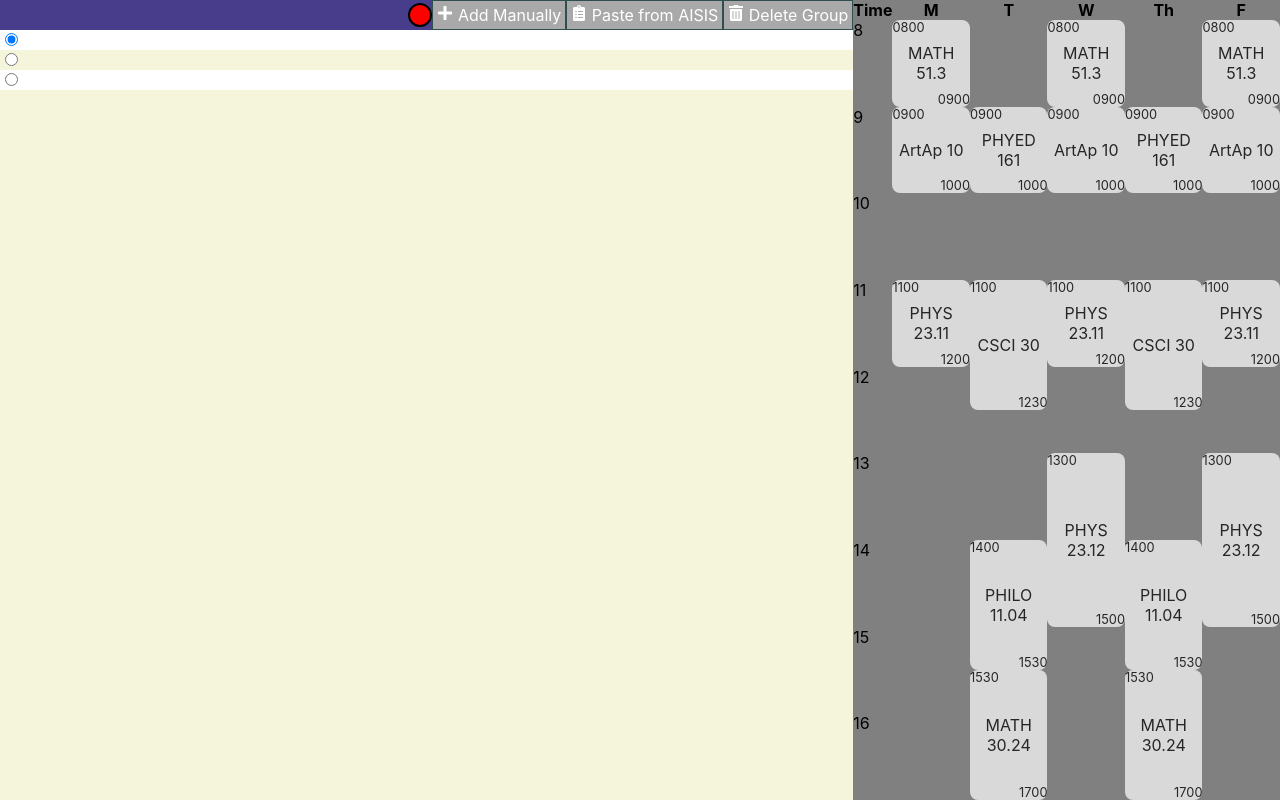
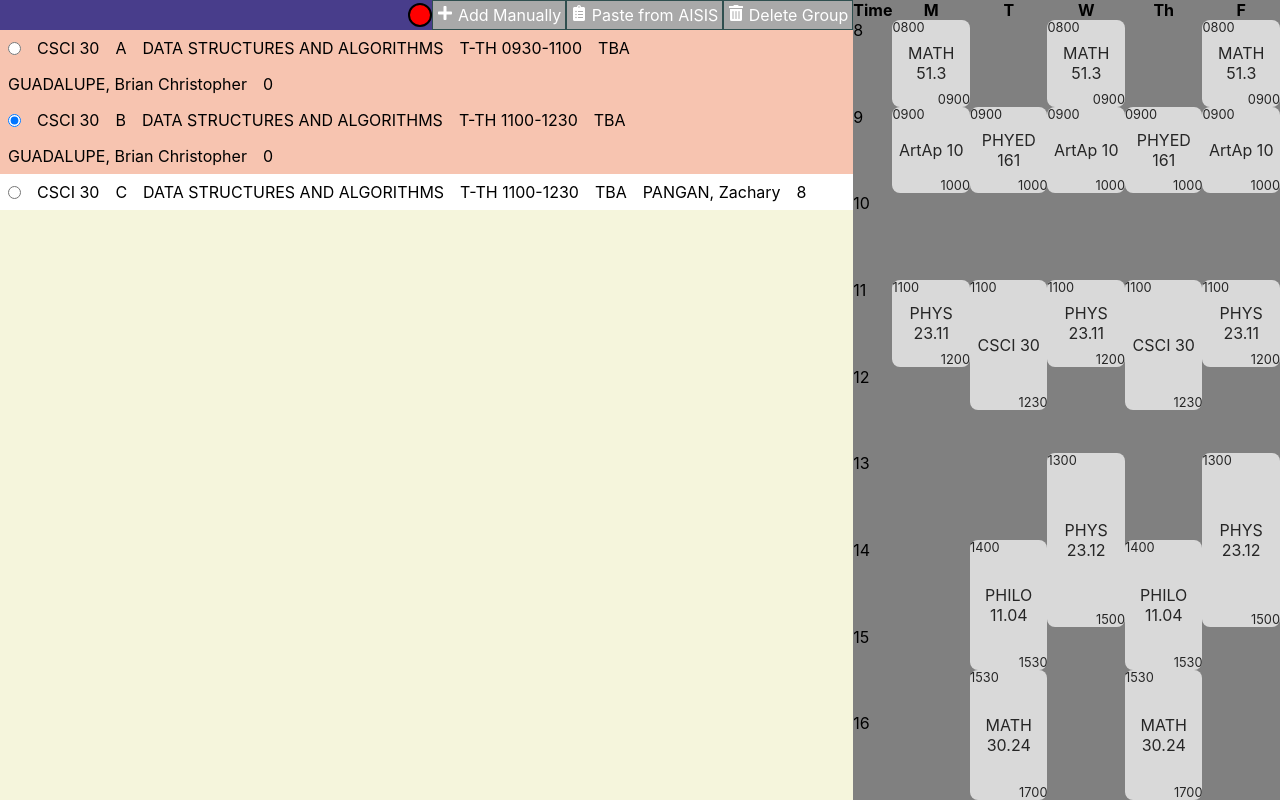
Before and after one commit to dnamme/enlistment-scheduler, a React (Create React App) app: page / in a window 1280 px wide. Built offline with nearby package versions, Linux system fonts and the light colour scheme.

Commit message:
add highlighting for rows

```diff
--- a/src/App.js
+++ b/src/App.js
@@ -11,11 +11,57 @@ function App() {
   const [data, setData] = useState([
     {
       color: 'red',
-      code: 'MATH 51.3',
+      code: 'CSCI 30',
       courses: [
-        {code: 'MATH 51.3', section: 'A', start: 8, end: 9, startTime: '0800', endTime: '0900', selected: true},
-        {code: 'MATH 51.3', section: 'B', start: 9, end: 10, startTime: '0900', endTime: '1000', selected: false},
-        {code: 'MATH 51.3', section: 'C', start: 10, end: 11, startTime: '1000', endTime: '1100', selected: false},
+        {
+          "code": "CSCI 30",
+          "section": "A",
+          "name": "DATA STRUCTURES AND ALGORITHMS",
+          "units": "3",
+          "time": "T-TH 0930-1100",
+          "room": "TBA",
+          "instructor": "GUADALUPE, Brian Christopher",
+          "max_slots": "35",
+          "lang": "ENG",
+          "level": "U",
+          "free_slots": "0",
+          "remarks": "ALL SLOTS FOR BS CS MAJORS. ALL SLOTS FOR BSMS CS MAJORS. ALL SLOTS FOR BS CS-DGDD MAJORS.",
+          "s": "N",
+          "p": "N",
+          selected: false
+        }, {
+          "code": "CSCI 30",
+          "section": "B",
+          "name": "DATA STRUCTURES AND ALGORITHMS",
+          "units": "3",
+          "time": "T-TH 1100-1230",
+          "room": "TBA",
+          "instructor": "GUADALUPE, Brian Christopher",
+          "max_slots": "35",
+          "lang": "ENG",
+          "level": "U",
+          "free_slots": "0",
+          "remarks": "ALL SLOTS FOR BS CS MAJORS. ALL SLOTS FOR BSMS CS MAJORS. ALL SLOTS FOR BS CS-DGDD MAJORS.",
+          "s": "N",
+          "p": "N",
+          selected: true
+        }, {
+          "code": "CSCI 30",
+          "section": "C",
+          "name": "DATA STRUCTURES AND ALGORITHMS",
+          "units": "3",
+          "time": "T-TH 1100-1230",
+          "room": "TBA",
+          "instructor": "PANGAN, Zachary",
+          "max_slots": "35",
+          "lang": "ENG",
+          "level": "U",
+          "free_slots": "8",
+          "remarks": "ALL SLOTS FOR BS CS MAJORS. ALL SLOTS FOR BSMS CS MAJORS. ALL SLOTS FOR BS CS-DGDD MAJORS.",
+          "s": "N",
+          "p": "N",
+          selected: false
+        }
       ]
     }
   ])
--- a/src/components/InputGroup.js
+++ b/src/components/InputGroup.js
@@ -1,13 +1,23 @@
 import InputHeader from './InputHeader'
 
 function InputGroup({ group, onCopyClick }) {
+  const onSelect = () => {
+  }
+
   return (
-    <div className="input-group">
+    <div className={`input-group`}>
       <InputHeader color={group.color} onCopyClick={onCopyClick} />
       {
         group.courses.map((course) =>
-          <div key={`GROUP_${course.code}_${course.section}`} className="input-row">
-            <input type="radio" checked={course.selected} onChange={() => console.log('hi')} />
+          <div key={`GROUP_${course.code}_${course.section}`} className={`input-row ${course.free_slots > 0 ? '' : 'disabled'}`}>
+            <input type="radio" checked={course.selected} onChange={onSelect} />
+            <p>{course.code}</p>
+            <p>{course.section}</p>
+            <p>{course.name}</p>
+            <p>{course.time}</p>
+            <p>{course.room}</p>
+            <p>{course.instructor}</p>
+            <p>{course.free_slots}</p>
           </div>
         )
       }
--- a/src/css/Input.css
+++ b/src/css/Input.css
@@ -2,10 +2,6 @@
   height: 100%;
   background-color: beige;
 }
-
-/* .input-group {
-  border: 1px solid black;
-} */
 
 .input-header {
   width: 100%;
@@ -16,10 +12,21 @@
   align-items: center;
 }
 
-.input-row:nth-of-type(2n) {
-  background-color: white;
+.input-row {
+  display: flex;
+  flex-flow: row wrap;
+  align-items: center;
 }
 
-.input-row:nth-of-type(2n+1) {
-  background-color: beige;
+.input-row:nth-of-type(2n)   { background-color: white; }
+.input-row:nth-of-type(2n+1) { background-color: beige; }
+
+.input-row > * {
+  margin: 8px;
 }
+
+
+
+.input-row.disabled {
+  background-color: rgba(255,0,0,0.2)
+}
```
